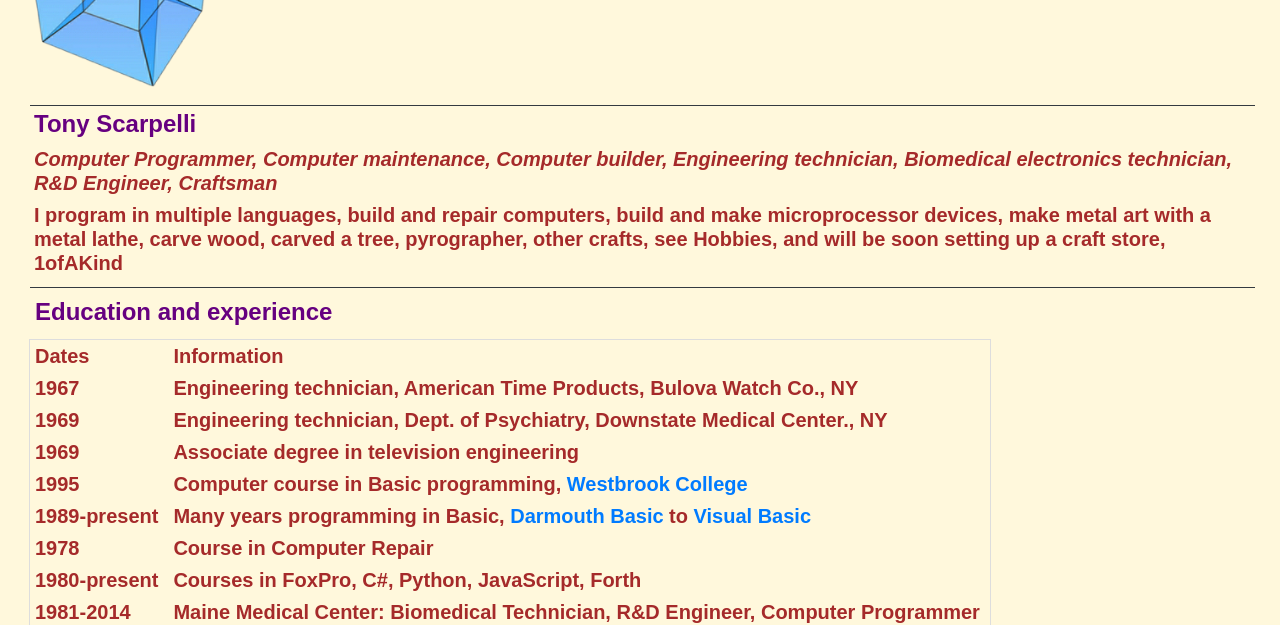
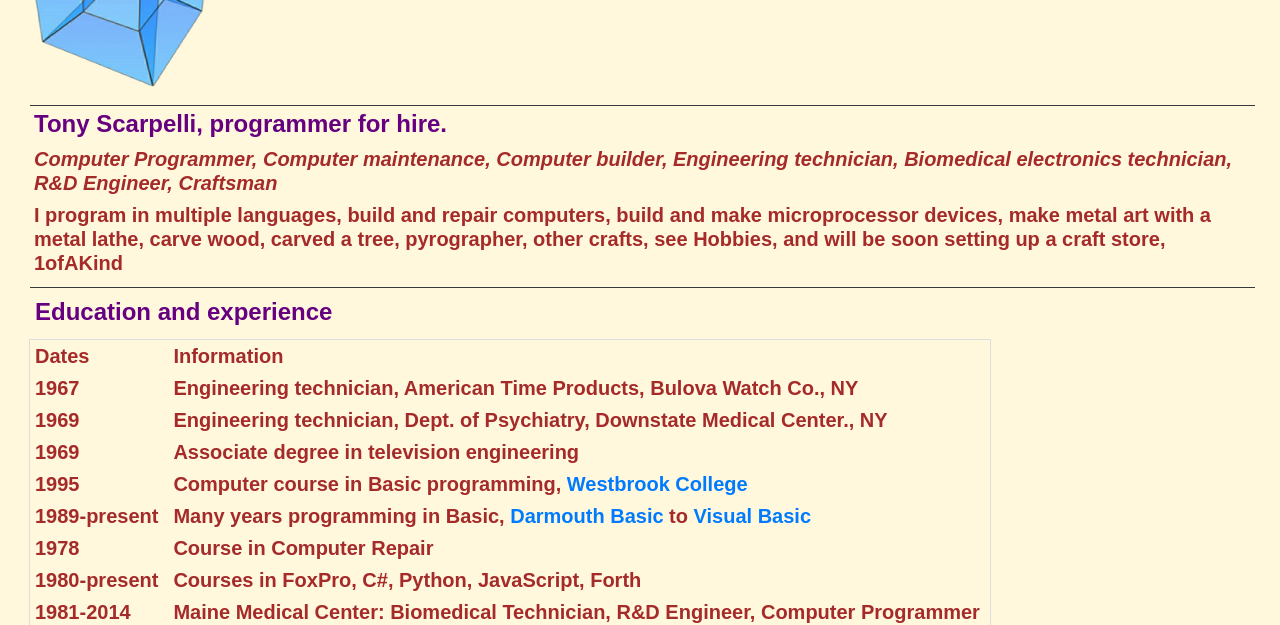
Before and after one commit to TonyScarpelli/TonyATSWebSite, a plain HTML site: page index.html in a window 1280 px wide. Shown: the part 172-797 px from the top of the page. Drawn offline with nearby package versions, Linux system fonts and the light colour scheme.

Commit message:
Added text to index

```diff
--- a/index.html
+++ b/index.html
@@ -55,7 +55,7 @@
   <!-- My info -->
   <section id="myinfo">
     <div class="row border-top border-bottom border-dark p-1">
-      <h4>Tony Scarpelli</h4>
+      <h4>Tony Scarpelli, programmer for hire.</h4>
       <div>
         <h5>
           <em>
```
